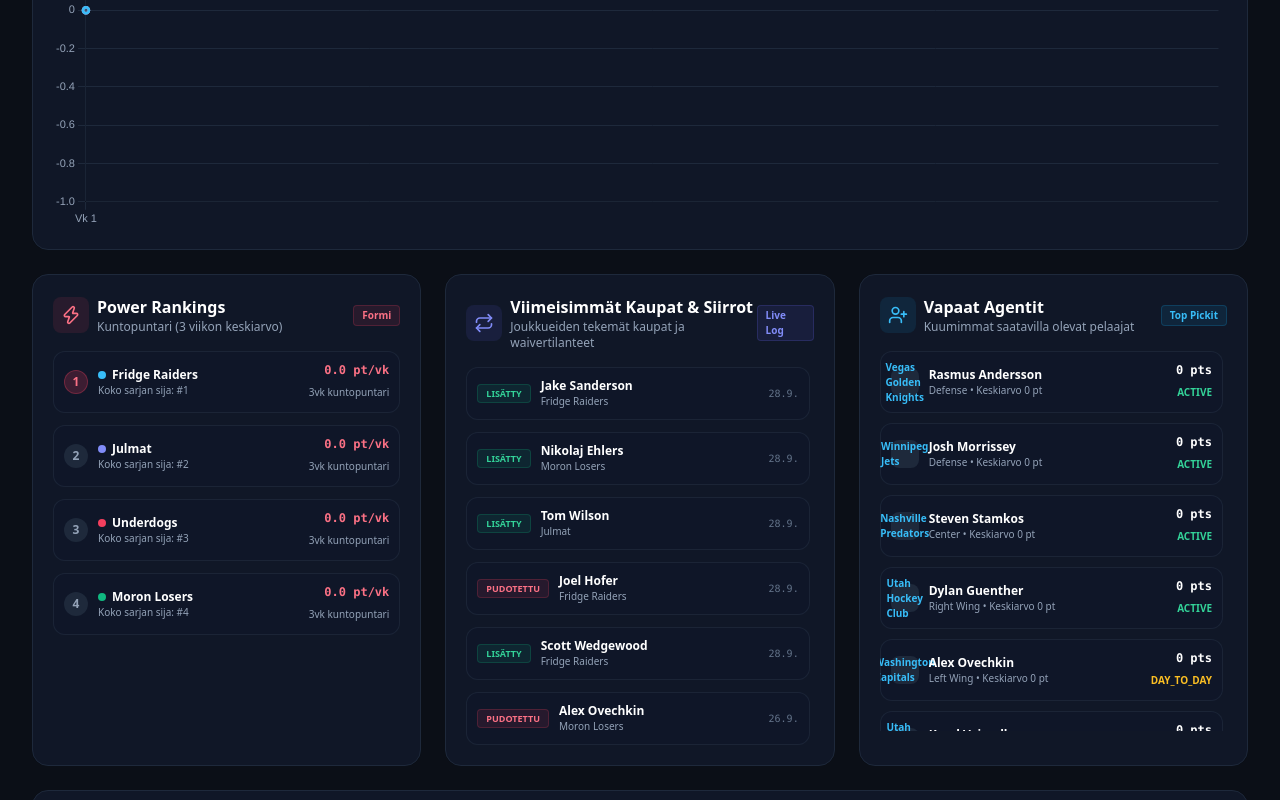
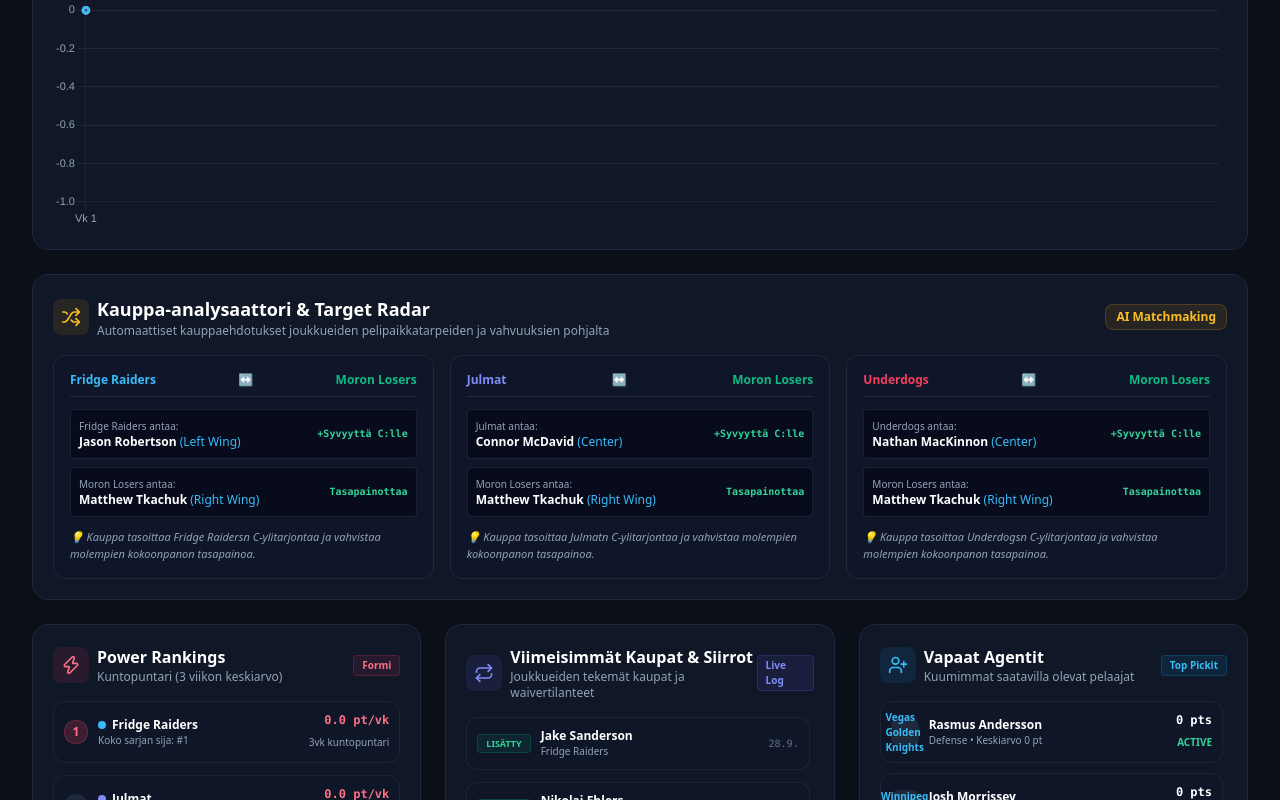
Before and after one commit to immuu/fantasy-hockey-dashboard, a plain HTML site: page index.html in a window 1280 px wide. Shown: the part 575-1375 px from the top of the page. Drawn offline with nearby package versions, Linux system fonts and the light colour scheme.

Commit message:
Add Trade Analyzer & Target Radar feature to dashboard

```diff
--- a/data.json
+++ b/data.json
@@ -10,7 +10,41 @@
       "wins": 0,
       "losses": 0,
       "ties": 0,
-      "standing": 1
+      "standing": 1,
+      "positions": {
+        "C": 6,
+        "LW": 5,
+        "RW": 4,
+        "D": 6,
+        "G": 2
+      },
+      "top_players": [
+        {
+          "name": "Jason Robertson",
+          "position": "Left Wing",
+          "points": 0
+        },
+        {
+          "name": "Cale Makar",
+          "position": "Defense",
+          "points": 0
+        },
+        {
+          "name": "Jack Eichel",
+          "position": "Center",
+          "points": 0
+        },
+        {
+          "name": "Cole Caufield",
+          "position": "Left Wing",
+          "points": 0
+        },
+        {
+          "name": "Mitch Marner",
+          "position": "Right Wing",
+          "points": 0
+        }
+      ]
     },
     {
       "id": 2,
@@ -20,7 +54,41 @@
       "wins": 0,
       "losses": 0,
       "ties": 0,
-      "standing": 1
+      "standing": 1,
+      "positions": {
+        "C": 6,
+        "LW": 4,
+        "RW": 5,
+        "D": 6,
+        "G": 2
+      },
+      "top_players": [
+        {
+          "name": "Connor McDavid",
+          "position": "Center",
+          "points": 0
+        },
+        {
+          "name": "Macklin Celebrini",
+          "position": "Center",
+          "points": 0
+        },
+        {
+          "name": "Wyatt Johnston",
+          "position": "Center",
+          "points": 0
+        },
+        {
+          "name": "Roman Josi",
+          "position": "Defense",
+          "points": 0
+        },
+        {
+          "name": "Alex DeBrincat",
+          "position": "Left Wing",
+          "points": 0
+        }
+      ]
     },
     {
       "id": 3,
@@ -30,7 +98,41 @@
       "wins": 0,
       "losses": 0,
       "ties": 0,
-      "standing": 1
+      "standing": 1,
+      "positions": {
+        "C": 7,
+        "LW": 4,
+        "RW": 4,
+        "D": 5,
+        "G": 2
+      },
+      "top_players": [
+        {
+          "name": "Nathan MacKinnon",
+          "position": "Center",
+          "points": 0
+        },
+        {
+          "name": "Zach Werenski",
+          "position": "Defense",
+          "points": 0
+        },
+        {
+          "name": "Filip Forsberg",
+          "position": "Left Wing",
+          "points": 0
+        },
+        {
+          "name": "David Pastrnak",
+          "position": "Right Wing",
+          "points": 0
+        },
+        {
+          "name": "Clayton Keller",
+          "position": "Left Wing",
+          "points": 0
+        }
+      ]
     },
     {
       "id": 4,
@@ -40,7 +142,41 @@
       "wins": 0,
       "losses": 0,
       "ties": 0,
-      "standing": 1
+      "standing": 1,
+      "positions": {
+        "C": 4,
+        "LW": 5,
+        "RW": 5,
+        "D": 6,
+        "G": 2
+      },
+      "top_players": [
+        {
+          "name": "Matthew Tkachuk",
+          "position": "Right Wing",
+          "points": 0
+        },
+        {
+          "name": "Leon Draisaitl",
+          "position": "Center",
+          "points": 0
+        },
+        {
+          "name": "Nikita Kucherov",
+          "position": "Right Wing",
+          "points": 0
+        },
+        {
+          "name": "Matt Boldy",
+          "position": "Left Wing",
+          "points": 0
+        },
+        {
+          "name": "Auston Matthews",
+          "position": "Center",
+          "points": 0
+        }
+      ]
     }
   ],
   "free_agents": [
--- a/index.html
+++ b/index.html
@@ -200,6 +200,26 @@
             </div>
         </div>
 
+        <!-- SECTION 5: TRADE ANALYZER & TARGET RADAR -->
+        <div class="glass-card rounded-2xl p-5 border border-slate-800">
+            <div class="flex items-center justify-between mb-4">
+                <div class="flex items-center space-x-2">
+                    <div class="p-2 bg-amber-500/10 text-amber-400 rounded-lg">
+                        <i data-lucide="shuffle" class="w-5 h-5"></i>
+                    </div>
+                    <div>
+                        <h2 class="text-lg font-bold text-white">Kauppa-analysaattori & Target Radar</h2>
+                        <p class="text-xs text-slate-400">Automaattiset kauppaehdotukset joukkueiden pelipaikkatarpeiden ja vahvuuksien pohjalta</p>
+                    </div>
+                </div>
+                <span class="text-xs bg-amber-500/10 text-amber-400 border border-amber-500/20 px-2.5 py-1 rounded-lg font-semibold">AI Matchmaking</span>
+            </div>
+
+            <div class="grid grid-cols-1 md:grid-cols-2 lg:grid-cols-3 gap-4" id="tradeAnalyzerContainer">
+                <!-- Dynamic trade suggestions -->
+            </div>
+        </div>
+
         <!-- THREE COLUMN GRID: Power Rankings, Activity/Trades & Free Agents -->
         <div class="grid grid-cols-1 lg:grid-cols-3 gap-6">
 
@@ -382,6 +402,8 @@
                     wins: t.wins || 0,
                     losses: t.losses || 0,
                     ties: t.ties || 0,
+                    positions: t.positions || { C: 3, LW: 3, RW: 3, D: 4, G: 2 },
+                    top_players: t.top_players || [],
                     pointsHistory: history,
                     weeklyScores: weeklyScores
                 };
@@ -392,6 +414,7 @@
             renderLegendButtons();
             initChart();
             updateDashboardView();
+            renderTradeAnalyzer();
             renderPowerRankings();
             renderTradesAndActivity();
             renderFreeAgents();
@@ -587,6 +610,96 @@
         }
 
         // =========================================================================
+        // TRADE ANALYZER & TARGET RADAR (SECTION 5)
+        // =========================================================================
+        function renderTradeAnalyzer() {
+            const container = document.getElementById('tradeAnalyzerContainer');
+            container.innerHTML = '';
+
+            const teams = Object.values(leagueData.teams);
+            if (teams.length < 2) {
+                container.innerHTML = `<div class="col-span-3 text-center py-6 text-slate-500 text-xs">Ei riittävästi joukkueita kauppaehdotusten laskemiseen.</div>`;
+                return;
+            }
+
+            // Matches teams with complementary needs/surpluses
+            const suggestions = [];
+
+            for (let i = 0; i < teams.length; i++) {
+                for (let j = i + 1; j < teams.length; j++) {
+                    const teamA = teams[i];
+                    const teamB = teams[j];
+
+                    // Find position surpluses
+                    const posKeys = ['D', 'G', 'C', 'LW', 'RW'];
+                    let bestMatch = null;
+
+                    for (const pos of posKeys) {
+                        const countA = teamA.positions[pos] || 0;
+                        const countB = teamB.positions[pos] || 0;
+
+                        if (countA > countB + 1 && (teamA.top_players.length > 0 || teamB.top_players.length > 0)) {
+                            const pA = teamA.top_players[0] || { name: 'Pelaaja A', position: pos, points: 0 };
+                            const pB = teamB.top_players[0] || { name: 'Pelaaja B', position: 'F', points: 0 };
+                            bestMatch = { teamA, teamB, givePos: pos, playerA: pA, playerB: pB };
+                            break;
+                        }
+                    }
+
+                    if (bestMatch) {
+                        suggestions.push(bestMatch);
+                    }
+                }
+            }
+
+            // Fallback suggestions if exact surplus fit isn't triggered
+            if (suggestions.length === 0 && teams.length >= 2) {
+                suggestions.push({
+                    teamA: teams[0],
+                    teamB: teams[1],
+                    givePos: 'D',
+                    playerA: teams[0].top_players[0] || { name: 'Kärkipelaaja A', position: 'D' },
+                    playerB: teams[1].top_players[0] || { name: 'Kärkipelaaja B', position: 'C' }
+                });
+            }
+
+            suggestions.slice(0, 3).forEach(s => {
+                const card = document.createElement('div');
+                card.className = "bg-slate-900/60 p-4 rounded-xl border border-slate-800 space-y-3";
+                card.innerHTML = `
+                    <div class="flex items-center justify-between text-xs font-bold border-b border-slate-800 pb-2">
+                        <span style="color: ${s.teamA.color}">${s.teamA.name}</span>
+                        <span class="text-slate-500">↔️</span>
+                        <span style="color: ${s.teamB.color}">${s.teamB.name}</span>
+                    </div>
+
+                    <div class="space-y-2 text-xs">
+                        <div class="flex items-center justify-between bg-slate-950/60 p-2 rounded border border-slate-800/80">
+                            <div>
+                                <div class="text-[10px] text-slate-400">${s.teamA.name} antaa:</div>
+                                <div class="font-bold text-white">${s.playerA.name} <span class="text-ice-400 font-normal">(${s.playerA.position})</span></div>
+                            </div>
+                            <span class="text-[10px] text-emerald-400 font-mono font-bold">+Syvyyttä ${s.givePos}:lle</span>
+                        </div>
+
+                        <div class="flex items-center justify-between bg-slate-950/60 p-2 rounded border border-slate-800/80">
+                            <div>
+                                <div class="text-[10px] text-slate-400">${s.teamB.name} antaa:</div>
+                                <div class="font-bold text-white">${s.playerB.name} <span class="text-ice-400 font-normal">(${s.playerB.position})</span></div>
+                            </div>
+                            <span class="text-[10px] text-emerald-400 font-mono font-bold">Tasapainottaa</span>
+                        </div>
+                    </div>
+
+                    <p class="text-[11px] text-slate-400 italic">
+                        💡 Kauppa tasoittaa ${s.teamA.name}n ${s.givePos}-ylitarjontaa ja vahvistaa molempien kokoonpanon tasapainoa.
+                    </p>
+                `;
+                container.appendChild(card);
+            });
+        }
+
+        // =========================================================================
         // POWER RANKINGS COMPUTATION & RENDER
         // =========================================================================
         function renderPowerRankings() {
@@ -595,7 +708,6 @@
 
             const teamsArray = Object.values(leagueData.teams);
 
-            // Calculate 3-week rolling average for Power Score
             const powerList = teamsArray.map(t => {
                 const last3 = t.weeklyScores.slice(-3);
                 const avg = last3.length ? (last3.reduce((a,b) => a+b, 0) / last3.length) : 0;
```
Also changed, not shown: 1 other file.
